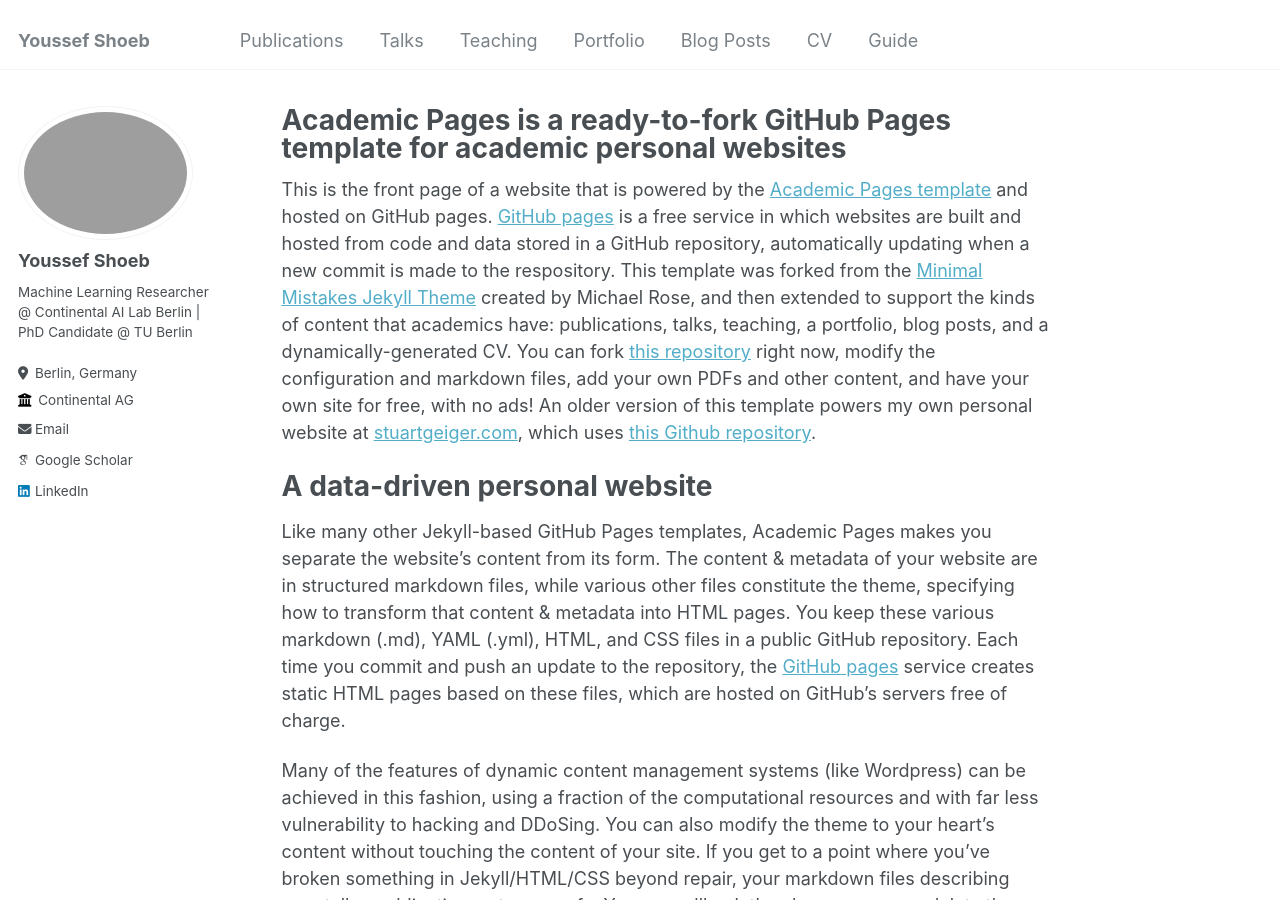
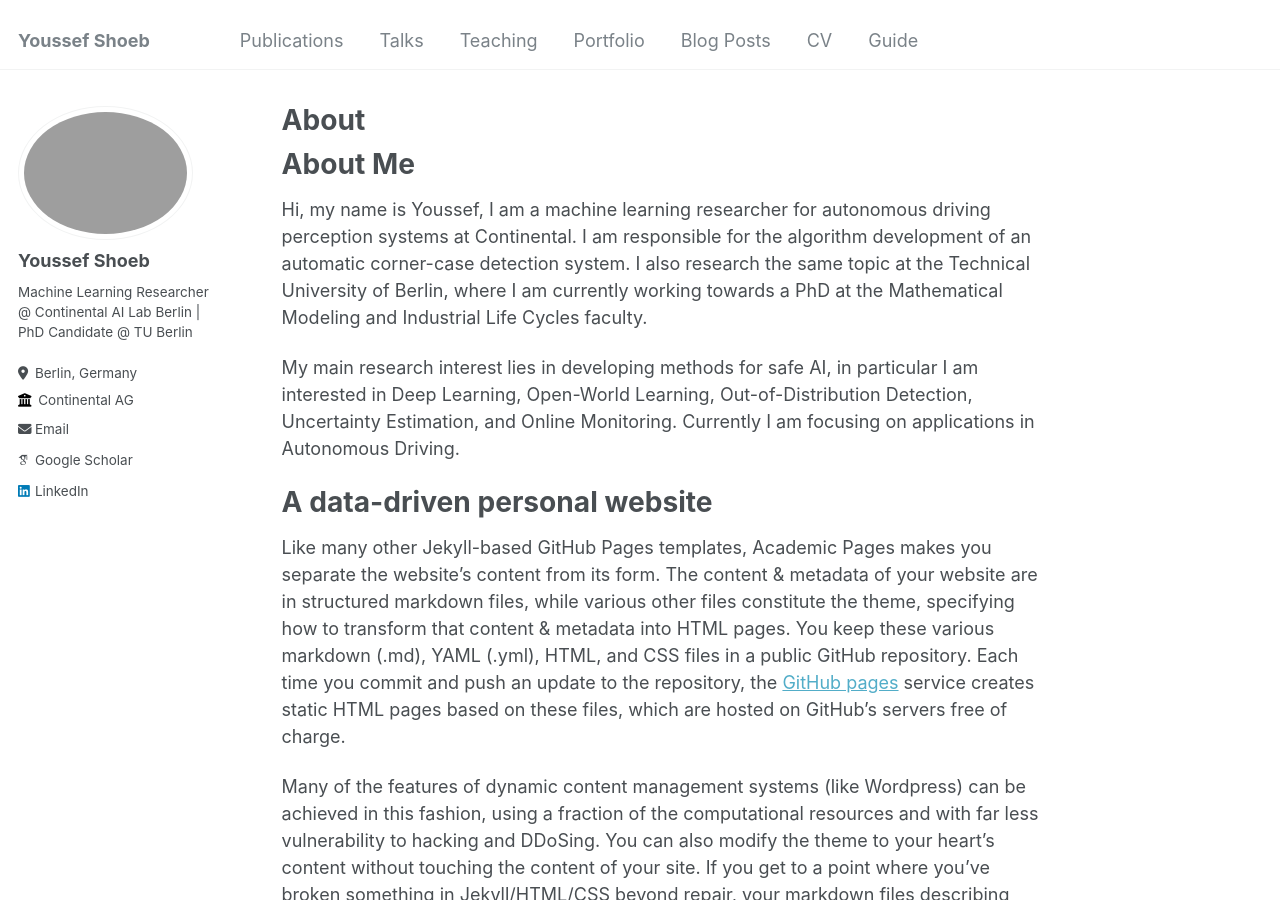
Before and after one commit to youssefshoeb/youssefshoeb.github.io, a Jekyll site: the page built from _pages/about.md, in a window 1280 px wide and 900 px high. Built offline with Jekyll 4.4.1, drawn with Linux system fonts in a browser that asks for light colours; some web fonts are replaced.

Commit message:
add about

```diff
--- a/_data/authors.yml
+++ b/_data/authors.yml
@@ -1,7 +1,7 @@
 # Authors
 
 Name Name:
-  name        : "Name Name"
+  name        : "Youssef Shoeb"
   uri         : "http://name.com"
   email       : "name@name.com"
   bio         : "This is the first name."
--- a/_pages/about.md
+++ b/_pages/about.md
@@ -1,13 +1,16 @@
 ---
 permalink: /
-title: "Academic Pages is a ready-to-fork GitHub Pages template for academic personal websites"
+title: "About"
 author_profile: true
 redirect_from:
   - /about/
   - /about.html
 ---
+About Me
+======
+Hi, my name is Youssef, I am a machine learning researcher for autonomous driving perception systems at Continental. I am responsible for the algorithm development of an automatic corner-case detection system. I also research the same topic at the Technical University of Berlin, where I am currently working towards a PhD at the Mathematical Modeling and Industrial Life Cycles faculty.
 
-This is the front page of a website that is powered by the [Academic Pages template](https://github.com/academicpages/academicpages.github.io) and hosted on GitHub pages. [GitHub pages](https://pages.github.com) is a free service in which websites are built and hosted from code and data stored in a GitHub repository, automatically updating when a new commit is made to the respository. This template was forked from the [Minimal Mistakes Jekyll Theme](https://mmistakes.github.io/minimal-mistakes/) created by Michael Rose, and then extended to support the kinds of content that academics have: publications, talks, teaching, a portfolio, blog posts, and a dynamically-generated CV. You can fork [this repository](https://github.com/academicpages/academicpages.github.io) right now, modify the configuration and markdown files, add your own PDFs and other content, and have your own site for free, with no ads! An older version of this template powers my own personal website at [stuartgeiger.com](http://stuartgeiger.com), which uses [this Github repository](https://github.com/staeiou/staeiou.github.io).
+My main research interest lies in developing methods for safe AI, in particular I am interested in Deep Learning, Open-World Learning, Out-of-Distribution Detection, Uncertainty Estimation, and Online Monitoring. Currently I am focusing on applications in Autonomous Driving.
 
 A data-driven personal website
 ======
```
